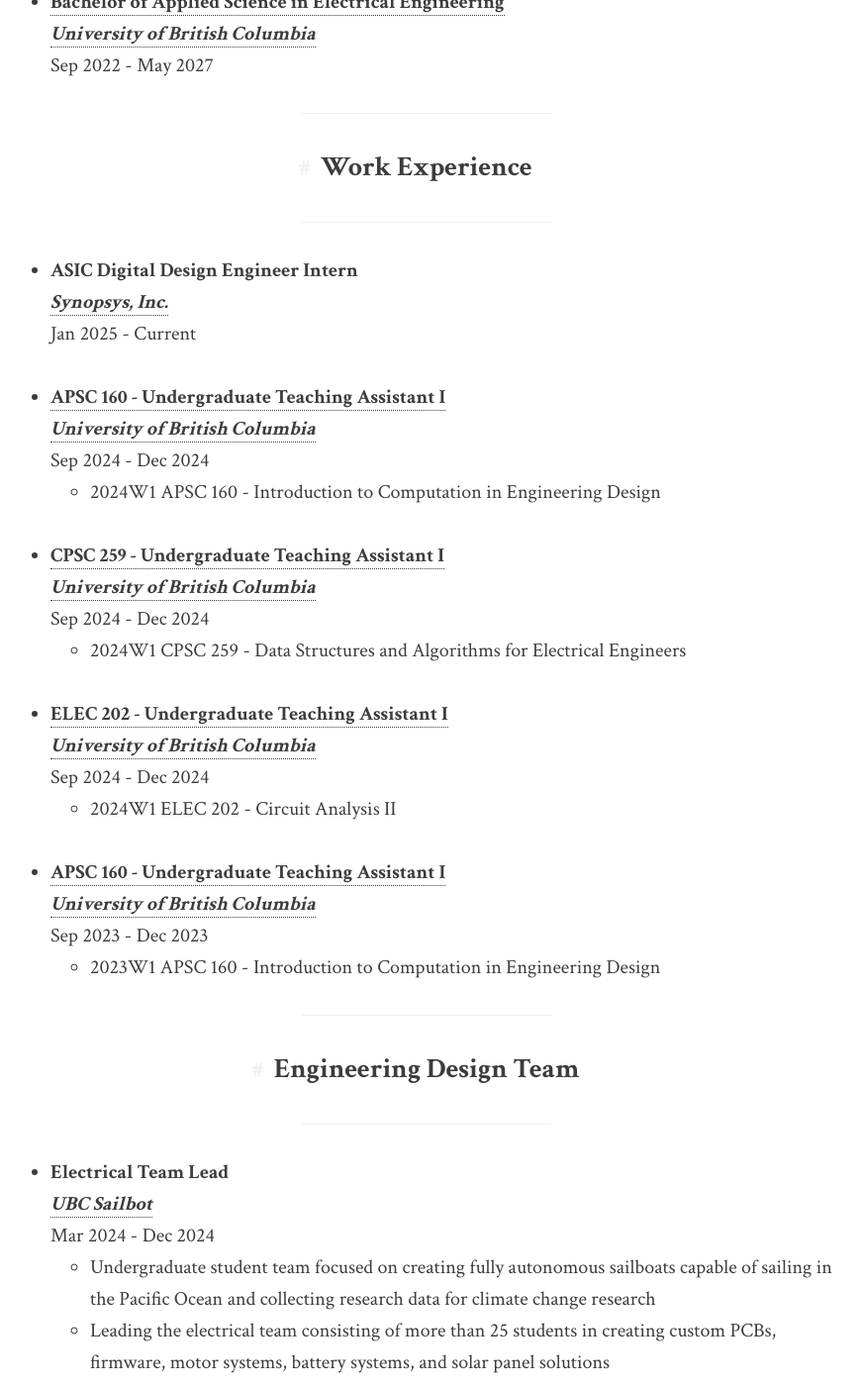
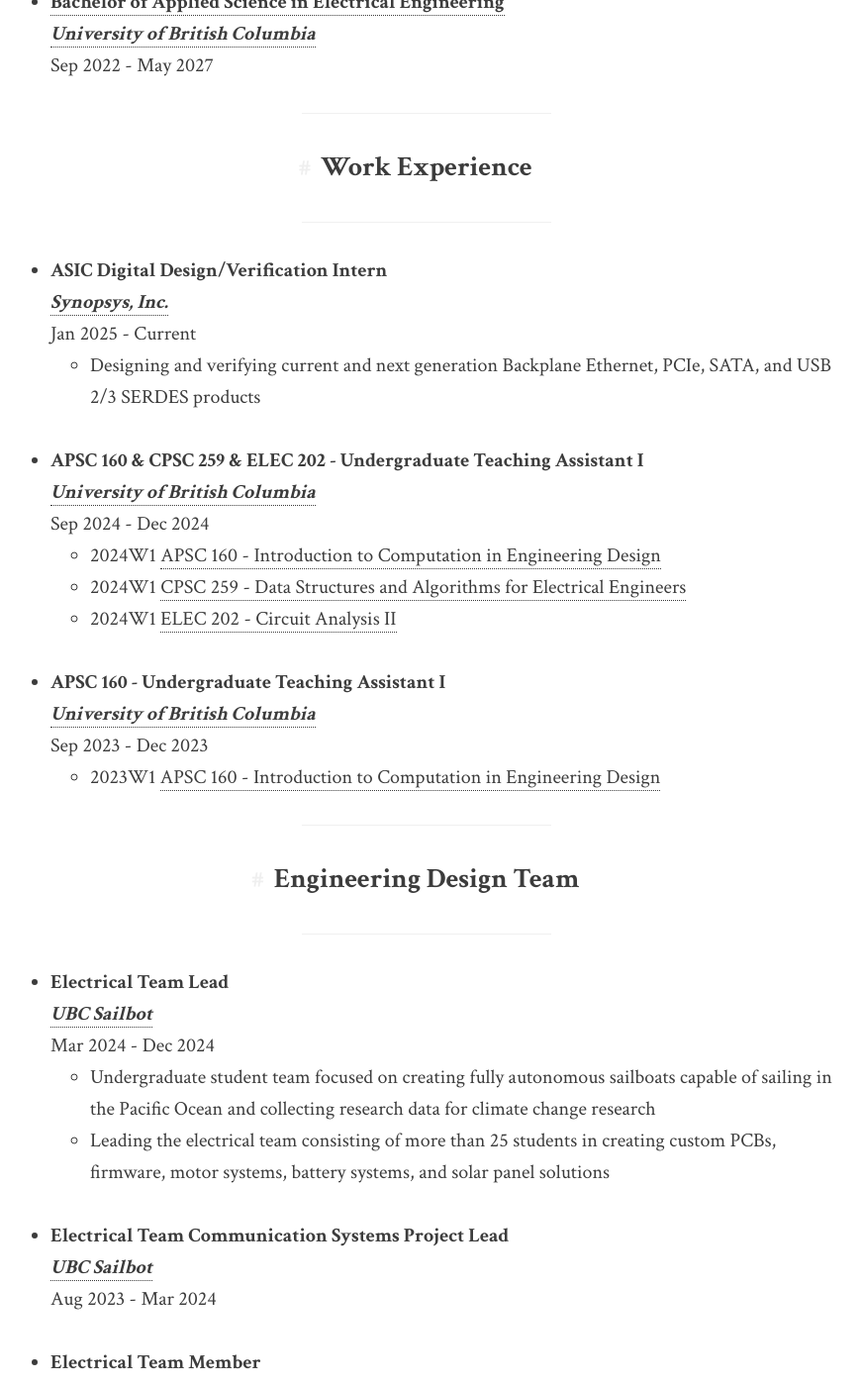
Before and after one commit to shihlings/website, a Jekyll site: the page built from resume/index.md, in a window 1280 px wide and 1400 px high, scrolled down 568 px. Shown: the whole window at 99% size, without its empty margins (209-1080 px from the left). Built offline with Jekyll 4.4.1, drawn with Linux system fonts in a browser that asks for light colours; some of the changed text lies outside the part shown.

Commit message:
v.1.4.2 (2025-10-04)  (#9)
* fix broken links; update resume; update home

* update resume

* update resume

```diff
--- a/Gemfile
+++ b/Gemfile
@@ -1,2 +1,3 @@
 source 'https://rubygems.org'
 gem 'jekyll-sitemap'
+gem 'jekyll-sass-converter', '~> 2.2'
--- a/_config.yml
+++ b/_config.yml
@@ -1,4 +1,4 @@
-version: 1.4.1
+version: 1.4.2
 title: Shih-Ling Shen
 email:  shihling@shihling.com
 description: > # this means to ignore newlines until "baseurl:"
--- a/resume/index.md
+++ b/resume/index.md
@@ -12,29 +12,22 @@ navbar_title: Resume
   Sep 2022 - May 2027
 
 <hr><center><h2>Work Experience</h2></center><hr>
-- **ASIC Digital Design Engineer Intern** <br>
+- **ASIC Digital Design/Verification Intern** <br>
   [**_Synopsys, Inc._**](https://www.synopsys.com/){:target="_blank"} <br>
   Jan 2025 - Current <br>
+  - Designing and verifying current and next generation Backplane Ethernet, PCIe, SATA, and USB 2/3 SERDES products<br><br>
 
-- [**APSC 160 - Undergraduate Teaching Assistant I**](https://vancouver.calendar.ubc.ca/course-descriptions/courses/apscv-160-introduction-computation-engineering-design){:target="_blank"} <br>
+- **APSC 160 & CPSC 259 & ELEC 202 - Undergraduate Teaching Assistant I** <br>
   [**_University of British Columbia_**](https://www.ubc.ca/){:target="_blank"} <br>
   Sep 2024 - Dec 2024 <br>
-  - 2024W1 APSC 160 - Introduction to Computation in Engineering Design<br><br>
+  - 2024W1 [APSC 160 - Introduction to Computation in Engineering Design](https://vancouver.calendar.ubc.ca/course-descriptions/courses/apscv-160){:target="_blank"}
+  - 2024W1 [CPSC 259 - Data Structures and Algorithms for Electrical Engineers](https://vancouver.calendar.ubc.ca/course-descriptions/courses/cpscv-259){:target="_blank"}
+  - 2024W1 [ELEC 202 - Circuit Analysis II](https://vancouver.calendar.ubc.ca/course-descriptions/courses/elecv-202){:target="_blank"} <br><br>
 
-- [**CPSC 259 - Undergraduate Teaching Assistant I**](https://vancouver.calendar.ubc.ca/course-descriptions/courses/cpscv-259-data-structures-and-algorithms-electrical-engineers){:target="_blank"} <br>
-  [**_University of British Columbia_**](https://www.ubc.ca/){:target="_blank"} <br>
-  Sep 2024 - Dec 2024 <br>
-  - 2024W1 CPSC 259 - Data Structures and Algorithms for Electrical Engineers<br><br>
-
-- [**ELEC 202 - Undergraduate Teaching Assistant I**](https://vancouver.calendar.ubc.ca/course-descriptions/courses/elecv-202-circuit-analysis-ii){:target="_blank"} <br>
-  [**_University of British Columbia_**](https://www.ubc.ca/){:target="_blank"} <br>
-  Sep 2024 - Dec 2024 <br>
-  - 2024W1 ELEC 202 - Circuit Analysis II<br><br>
-
-- [**APSC 160 - Undergraduate Teaching Assistant I**](https://vancouver.calendar.ubc.ca/course-descriptions/courses/apscv-160-introduction-computation-engineering-design){:target="_blank"} <br>
+- **APSC 160 - Undergraduate Teaching Assistant I** <br>
   [**_University of British Columbia_**](https://www.ubc.ca/){:target="_blank"} <br>
   Sep 2023 - Dec 2023 <br>
-  - 2023W1 APSC 160 - Introduction to Computation in Engineering Design
+  - 2023W1 [APSC 160 - Introduction to Computation in Engineering Design](https://vancouver.calendar.ubc.ca/course-descriptions/courses/apscv-160){:target="_blank"}
 
 <hr><center><h2>Engineering Design Team</h2></center><hr>
 - **Electrical Team Lead** <br>
@@ -71,16 +64,16 @@ hardware accelerator written with VHDL and SystemVerilog for the DE1-SoC<br>
 <hr><center><h2>Awards</h2></center><hr>
 <table style="margin-left: auto; margin-right: auto;width: 85%">
     <tr>
+        <td>Kenneth George VanSacker Memorial Scholarship</td>
+        <td><center>2025</center></td>
+    </tr>
+    <tr>
         <td>Dean’s Honour List</td>
         <td><center>2023, 2024</center></td>
     </tr>
     <tr>
         <td>Rogers Communication Inc Scholarship</td>
         <td><center>2024</center></td>
-    </tr>
-    <tr>
-        <td>2022W Dean’s Honour List</td>
-        <td><center>2023</center></td>
     </tr>
     <tr>
         <td>Outstanding International Student Award</td>
```
Also changed, not shown: index.md (+1 -1 lines), 1 other file.
